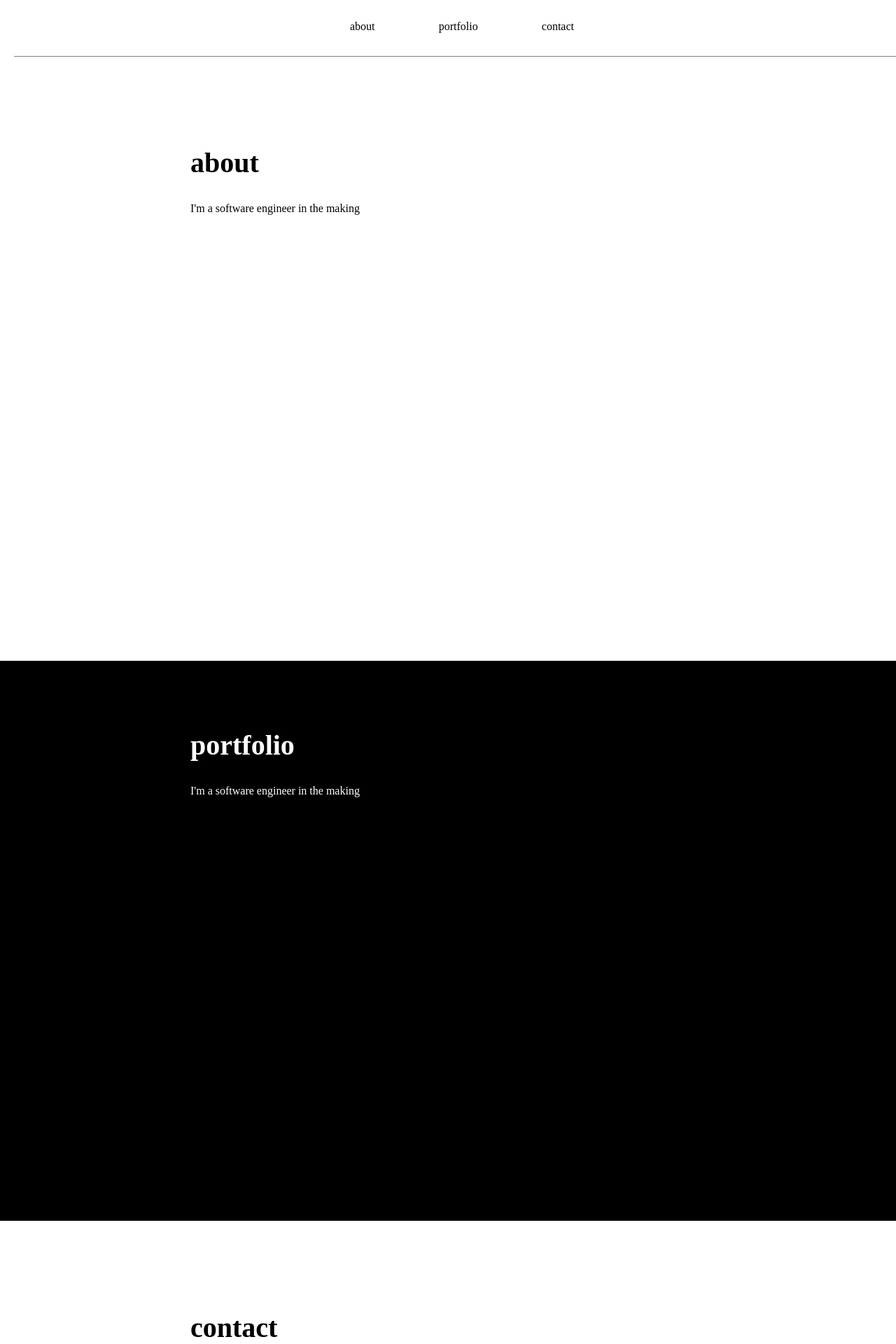
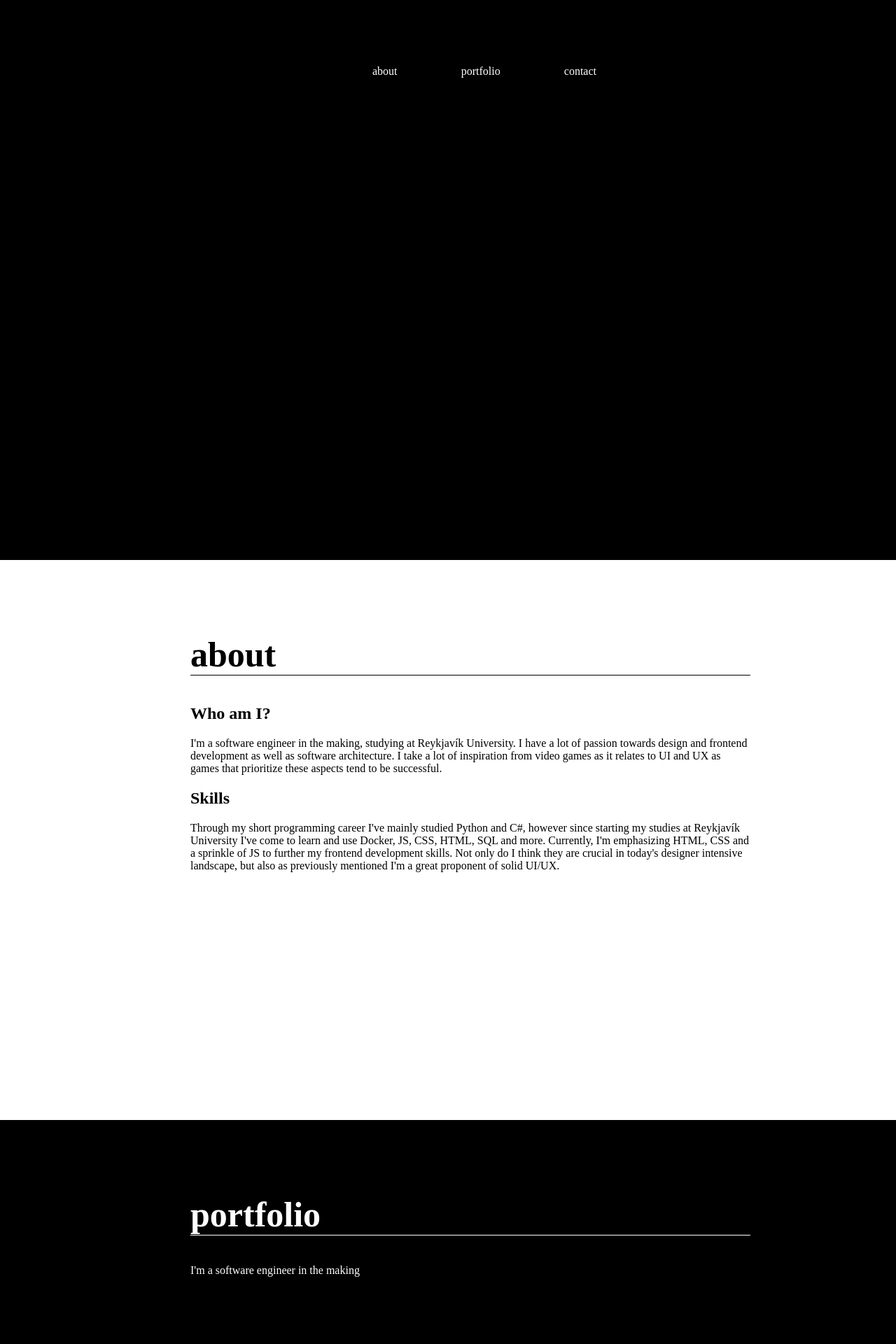
Before and after one commit to RunicSyntax/SampleSite, a Django app: page / in a window 1280 px wide. Shown: the top 1920 px of the page at 70% size. Run offline with Django 5.2, Linux system fonts and the light colour scheme.

Commit message:
Added nav to footer, and some text

```diff
--- a/static/css/style.css
+++ b/static/css/style.css
@@ -17,7 +17,6 @@
 
 .header {
     height: 5rem;
-    box-shadow: 20px 1px #808080 ;
 }
 
 .header-content {
@@ -38,8 +37,9 @@
 }
 
 a {
-    color: #000;
+    color: #fff;
     text-decoration: none;
+    mix-blend-mode: difference;
 }
 
 li {
@@ -47,7 +47,7 @@ li {
 }
 
 li:hover {
-    border-bottom: solid 1px #000;
+    border-bottom: solid 1px #fff;
 }
 
 /* Body */
@@ -55,6 +55,7 @@ li:hover {
 body {
     margin: 0;
     height: auto;
+    background: #fff;
 }
 
 .content {
@@ -69,13 +70,16 @@ section {
     justify-content: center;
     height: 50rem;
     width: 100%;
-    margin-top: 2rem;
+    background: #fff;
 }
 
-section:nth-child(2) {
+section:nth-child(even) {
     color: #fff;
-    mix-blend-mode: difference;
-    background-color: #000;
+    background: #000;
+}
+
+.home-section {
+    background: #000;
 }
 
 .section-content {
@@ -85,12 +89,27 @@ section:nth-child(2) {
 }
 
 h1 {
-    font-size: 40px;
+    font-size: 50px;
+    border-bottom: 1px solid #000;
+}
+
+.portfolio-section h1{
+    border-bottom: 1px solid #fff;
 }
 
 /* Footer */
 
 .footer {
+    color: #fff;
     height: 10rem;
     background-color: #000;
 }
+
+.footer-content {
+    display: flex;
+    flex-direction: row;
+}
+
+.footer-content p {
+    margin-right: 5rem;
+}
--- a/templates/base.html
+++ b/templates/base.html
@@ -7,9 +7,14 @@
     <link rel="stylesheet" href="{% static 'css/style.css' %}" />
 </head>
 <body>
-    <div class="container header">
-        {% include 'header.html' %}
+<section id="home" class="home-section">
+    <div class="section-content">
+        <div class="container header">
+            {% include 'header.html' %}
+        </div>
+        Sample
     </div>
+</section>
     <div class="container content">
         {% block content %}
         {% endblock %}
--- a/templates/footer.html
+++ b/templates/footer.html
@@ -1,3 +1,8 @@
 <div class="footer-content">
-    <p>Sample</p>
+    <p>© 2024 Grímur Arnar Ámundason</p>
+    <ul class="nav-links">
+        <li><a href="#about">about</a></li>
+        <li><a href="#portfolio">portfolio</a></li>
+        <li><a href="#contact">contact</a></li>
+    </ul>
 </div>
--- a/templates/home.html
+++ b/templates/home.html
@@ -4,7 +4,12 @@
 <section id="about" class="about-section">
     <div class="section-content">
         <h1>about</h1>
-        <p>I'm a software engineer in the making</p>
+        <h2>Who am I?</h2>
+        <p>I'm a software engineer in the making, studying at Reykjavík University. I have a lot of passion towards design and frontend development as well as software architecture.
+            I take a lot of inspiration from video games as it relates to UI and UX as games that prioritize these aspects tend to be successful.</p>
+        <h2>Skills</h2>
+        <p>Through my short programming career I've mainly studied Python and C#, however since starting my studies at Reykjavík University I've come to learn and use Docker, JS, CSS, HTML, SQL and more.
+            Currently, I'm emphasizing HTML, CSS and a sprinkle of JS to further my frontend development skills. Not only do I think they are crucial in today's designer intensive landscape, but also as previously mentioned I'm a great proponent of solid UI/UX.</p>
     </div>
 </section>
 <section id="portfolio" class="portfolio-section">
```
